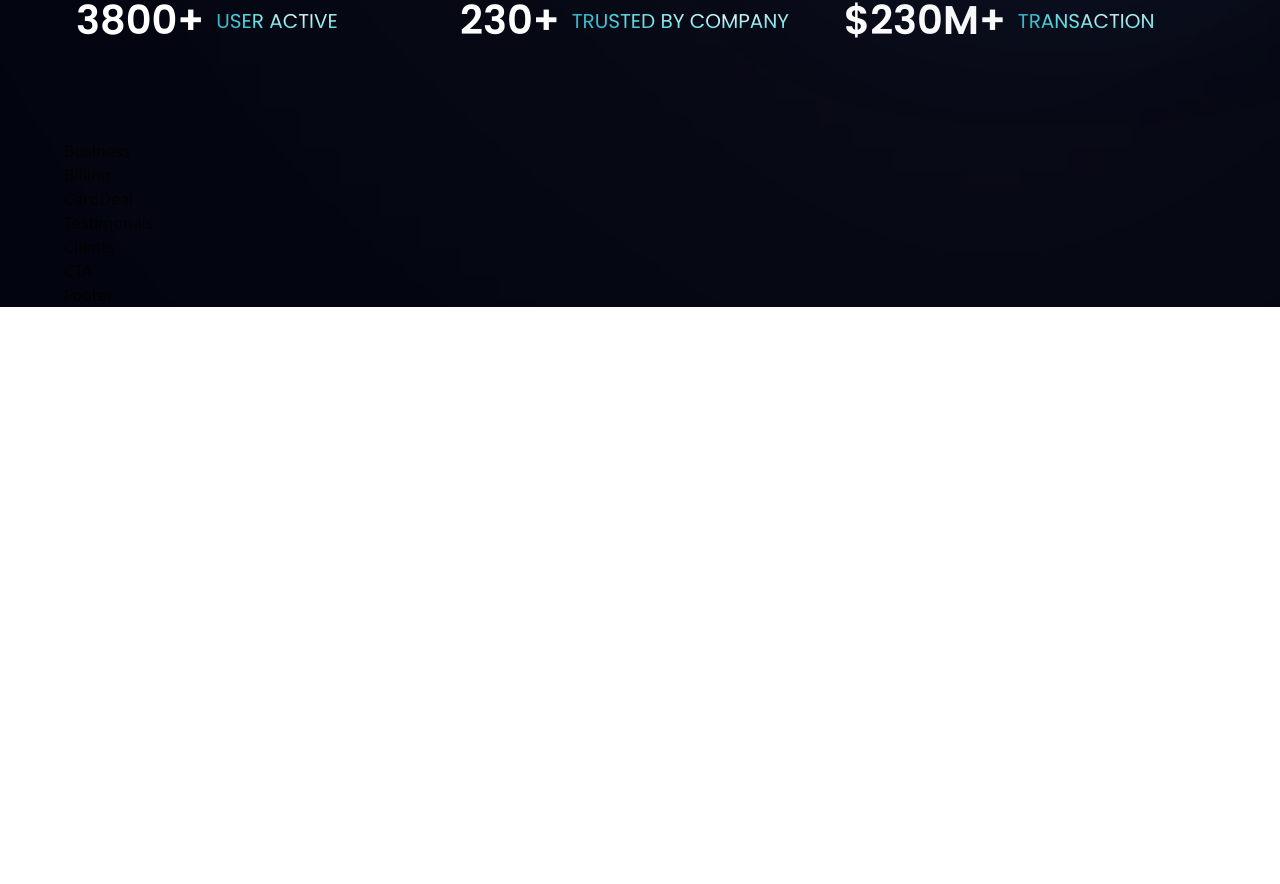
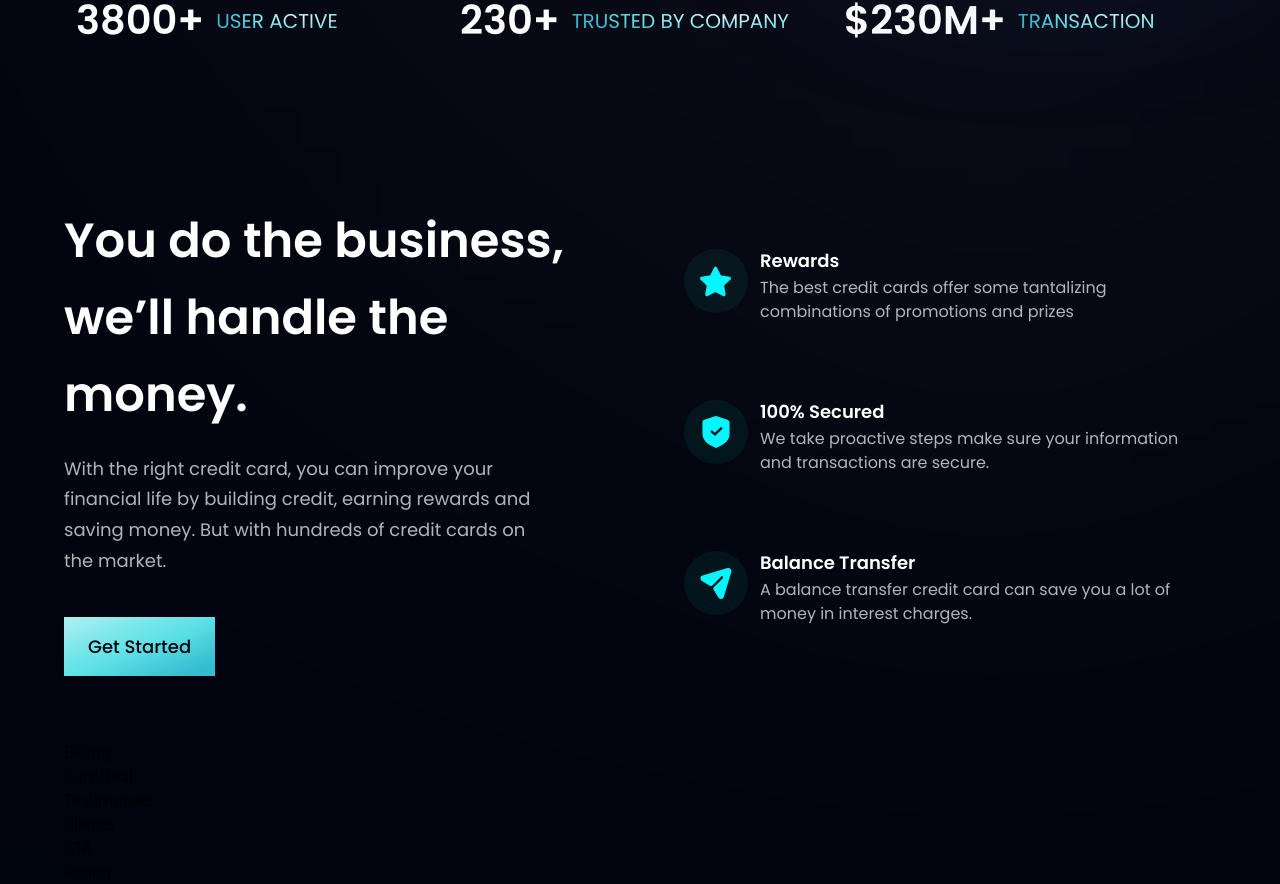
Before and after one commit to tleanne1/bank_modern_app, a React (Vite) app: page / in a window 1280 px wide. Shown: the part 806-1690 px from the top of the page. Before the commit the page ends 1113 px from the top, so only its background shows below. Built offline with nearby package versions, Linux system fonts and the light colour scheme.

Commit message:
added business content

```diff
--- a/src/components/Business.jsx
+++ b/src/components/Business.jsx
@@ -1,7 +1,51 @@
-import React from "react";
+import { features } from "../constants";
+import styles, { layout } from "../style";
+import Button from "./Button";
 
-const Business = () => {
-  return <div>Business</div>;
-};
+const FeatureCard = ({ icon, title, content, index }) => (
+  <div
+    className={`flex flex-row p-6 rounded-[20px] ${
+      index !== features.length - 1 ? "mb-6" : "mb-0"
+    } feature-card`}
+  >
+    <div
+      className={`w-[64px] h-[64px] rounded-full ${styles.flexCenter} bg-dimBlue`}
+    >
+      <img src={icon} alt="icon" className="w-[50%] h-[50%] object-contain" />
+    </div>
+    <div className="flex-1 flex flex-col ml-3">
+      <h4 className="font-poppins font-semibold text-white text-[18px] leading-[23px] mb-1">
+        {title}
+      </h4>
+      <p className="font-poppins font-normal text-dimWhite text-[16px] leading-[24px] mb-1">
+        {content}
+      </p>
+    </div>
+  </div>
+);
+
+const Business = () => (
+  <section id="features" className={layout.section}>
+    <div className={layout.sectionInfo}>
+      <h2 className={styles.heading2}>
+        You do the business, <br className="sm:block hidden" />
+        we’ll handle the money.
+      </h2>
+      <p className={`${styles.paragraph} max-w-[470px] mt-5`}>
+        With the right credit card, you can improve your financial life by
+        building credit, earning rewards and saving money. But with hundreds of
+        credit cards on the market.
+      </p>
+
+      <Button styles="mt-10" />
+    </div>
+
+    <div className={`${layout.sectionImg} flex-col`}>
+      {features.map((feature, index) => (
+        <FeatureCard key={feature.id} {...feature} index={index} />
+      ))}
+    </div>
+  </section>
+);
 
 export default Business;
--- a/src/components/Button.jsx
+++ b/src/components/Button.jsx
@@ -1,7 +1,14 @@
 import React from "react";
 
-const Button = () => {
-  return <div>Button</div>;
+const Button = ({ styles }) => {
+  return (
+    <button
+      type="button"
+      className={`py-4 px-6 bg-blue-gradient font-poppins font-medium text-[18px] text-primary outline-none ${styles}`}
+    >
+      Get Started
+    </button>
+  );
 };
 
 export default Button;
```
